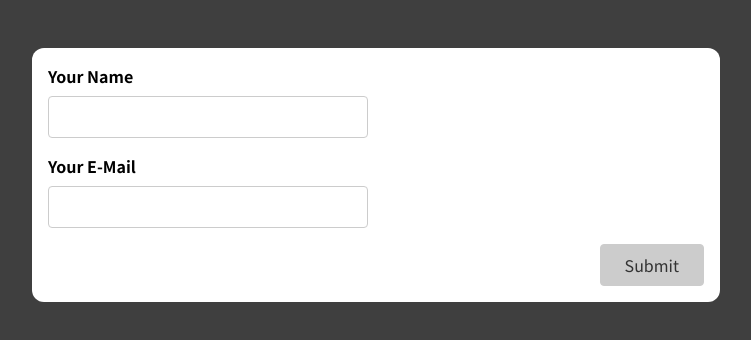
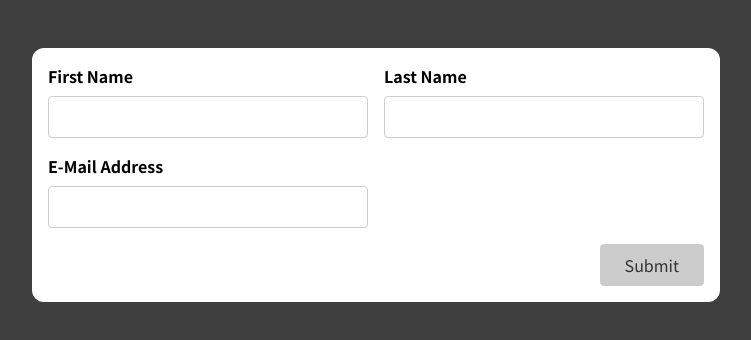
Before and after one commit to towficaziz/react-forms-input, a React (Create React App) app: page / in a window 1280 px wide. Shown: the top 340 px of the page, without its empty margins (264-1015 px from the left). Built offline with nearby package versions, Linux system fonts and the light colour scheme.

Commit message:
Applying Hook to A new Form

```diff
--- a/src/App.js
+++ b/src/App.js
@@ -1,9 +1,10 @@
+import BasicForm from './components/BasicForm';
 import SimpleInput from './components/SimpleInput';
 
 function App() {
   return (
     <div className="app">
-      <SimpleInput />
+      <BasicForm />
     </div>
   );
 }
--- a/src/components/BasicForm.js
+++ b/src/components/BasicForm.js
@@ -1,22 +1,98 @@
+import useInput from "../hooks/use-input";
+
+const isNotEmpty = (value) => value.trim() !== "";
+const isEmail = (value) => value.includes("@");
+
 const BasicForm = (props) => {
+  const {
+    value: firstNameValue,
+    isValid: firstNameIsValid,
+    hasError: firstNameHasError,
+    valueChangeHandler: firstNameChangeHandler,
+    inputBlurHandler: firstNameBlurHandler,
+    reset: resetFirstName,
+  } = useInput(isNotEmpty);
+  const {
+    value: lastNameValue,
+    isValid: lastNameIsValid,
+    hasError: lastNameHasError,
+    valueChangeHandler: lastNameChangeHandler,
+    inputBlurHandler: lastNameBlurHandler,
+    reset: resetLastName,
+  } = useInput(isNotEmpty);
+  const {
+    value: emailValue,
+    isValid: emailIsValid,
+    hasError: emailHasError,
+    valueChangeHandler: emailChangeHandler,
+    inputBlurHandler: emailBlurHandler,
+    reset: resetEmail,
+  } = useInput(isEmail);
+
+  let formIsValid = false;
+
+  if(firstNameIsValid && lastNameIsValid && emailIsValid){
+    formIsValid = true;
+  }
+
+  const submitHandler = event =>{
+    event.preventDefault();
+
+    if(!formIsValid){
+      return;
+    }
+
+    console.log('Submitted!');
+    console.log(firstNameValue, lastNameValue, emailValue);
+
+    resetFirstName();
+    resetLastName();
+    resetEmail();
+  };
+
+  const firstNameClasses = firstNameHasError ? 'form-control invalid' : 'form-control'
+  const lastNameClasses = lastNameHasError ? 'form-control invalid' : 'form-control'
+  const emailClasses = emailHasError ? 'form-control invalid' : 'form-control'
+
   return (
-    <form>
-      <div className='control-group'>
-        <div className='form-control'>
-          <label htmlFor='name'>First Name</label>
-          <input type='text' id='name' />
+    <form onSubmit={submitHandler}>
+      <div className="control-group">
+        <div className={firstNameClasses}>
+          <label htmlFor="name">First Name</label>
+          <input
+            type="text"
+            id="name"
+            value={firstNameValue}
+            onChange={firstNameChangeHandler}
+            onBlur={firstNameBlurHandler}
+          />
+          {firstNameHasError && <p className="error-text">Please enter a first name.</p>}
         </div>
-        <div className='form-control'>
-          <label htmlFor='name'>Last Name</label>
-          <input type='text' id='name' />
+        <div className={lastNameClasses}>
+          <label htmlFor="name">Last Name</label>
+          <input
+            type="text"
+            id="name"
+            value={lastNameValue}
+            onChange={lastNameChangeHandler}
+            onBlur={lastNameBlurHandler}
+          />
+          {lastNameHasError && <p className="error-text">Please enter a last name.</p>}
         </div>
       </div>
-      <div className='form-control'>
-        <label htmlFor='name'>E-Mail Address</label>
-        <input type='text' id='name' />
+      <div className={emailClasses}>
+        <label htmlFor="name">E-Mail Address</label>
+        <input
+          type="text"
+          id="name"
+          value={emailValue}
+          onChange={emailChangeHandler}
+          onBlur={emailBlurHandler}
+        />
+        {emailHasError && <p className="error-text">Please enter a valid email address.</p>}
       </div>
-      <div className='form-actions'>
-        <button>Submit</button>
+      <div className="form-actions">
+        <button disabled={!formIsValid}>Submit</button>
       </div>
     </form>
   );
```
